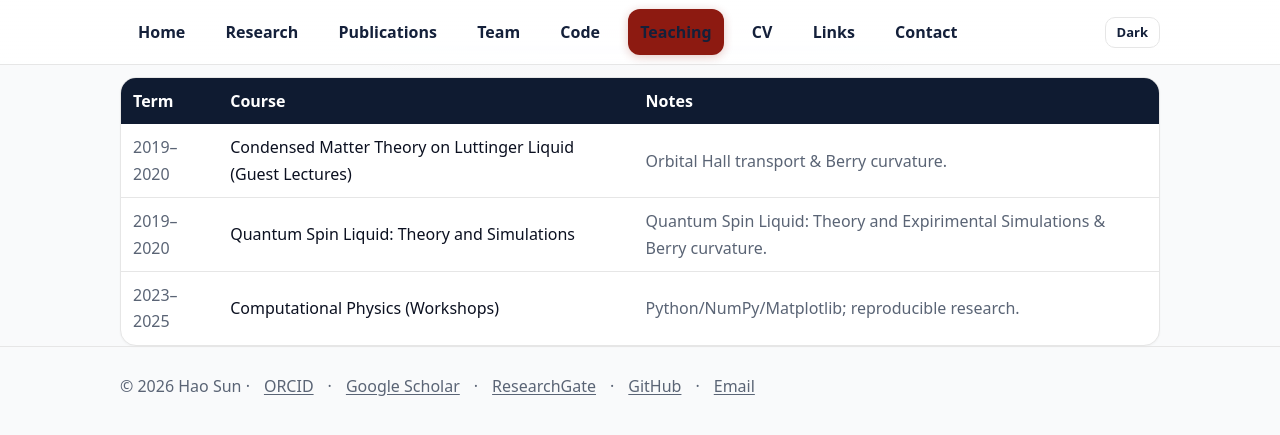
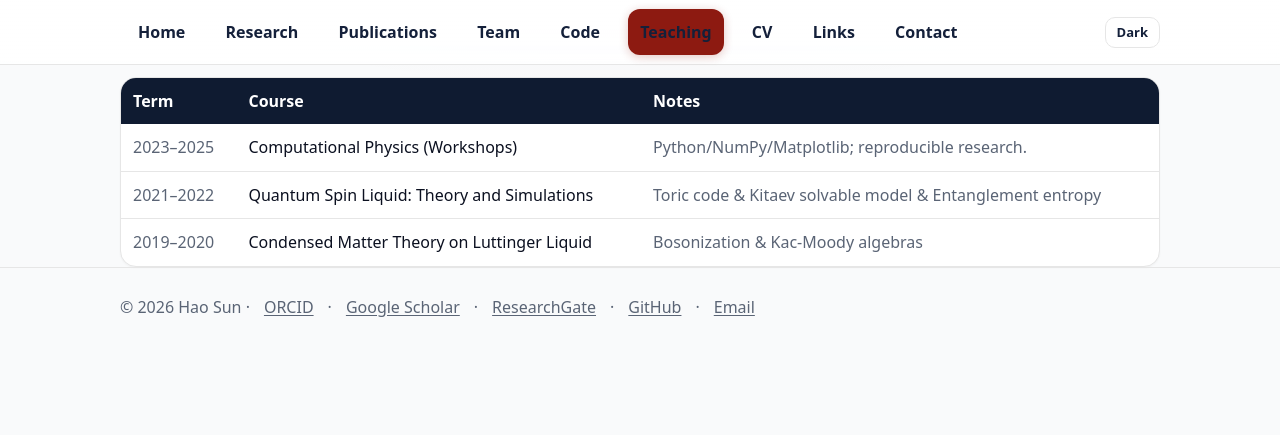
Before and after one commit to sunohao/sunohao.github.io, a Jekyll site: the page built from teaching/index.md, in a window 1280 px wide. Shown: the top 435 px of the page. Built offline with Jekyll 4.4.1, drawn with Linux system fonts in a browser that asks for light colours.

Commit message:
Update index.md

```diff
--- a/teaching/index.md
+++ b/teaching/index.md
@@ -7,9 +7,10 @@ permalink: /teaching.html
   <table>
     <thead><tr><th>Term</th><th>Course</th><th>Notes</th></tr></thead>
     <tbody>
-      <tr><td class="muted">2019–2020</td><td>Condensed Matter Theory on Luttinger Liquid (Guest Lectures)</td><td class="muted">Orbital Hall transport &amp; Berry curvature.</td></tr>
-      <tr><td class="muted">2019–2020</td><td>Quantum Spin Liquid: Theory and Simulations</td><td class="muted">Quantum Spin Liquid: Theory and Expirimental Simulations &amp; Berry curvature.</td></tr>
       <tr><td class="muted">2023–2025</td><td>Computational Physics (Workshops)</td><td class="muted">Python/NumPy/Matplotlib; reproducible research.</td></tr>
+      <tr><td class="muted">2021–2022</td><td>Quantum Spin Liquid: Theory and Simulations</td><td class="muted">Toric code &amp; Kitaev solvable model &amp; Entanglement entropy</td></tr>
+      <tr><td class="muted">2019–2020</td><td>Condensed Matter Theory on Luttinger Liquid</td><td class="muted">Bosonization &amp; Kac-Moody algebras</td></tr>
+
     </tbody>
   </table>
 </div>
```
